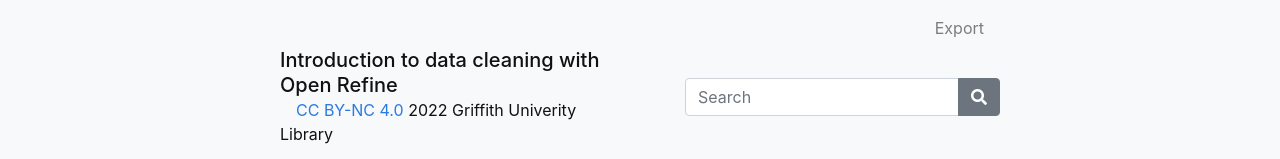
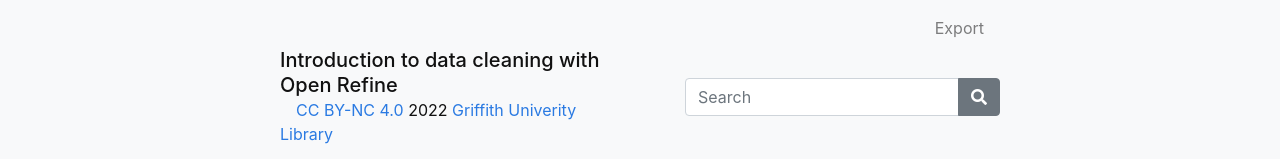
Before and after one commit to GriffithUniLibrary/data-cleaning-intro, a Jekyll site: the page built from index.md, in a window 1280 px wide. Shown: the part 1675-1834 px from the top of the page. Built offline with Jekyll 4.4.1, drawn with Linux system fonts in a browser that asks for light colours.

Commit message:
Update footer.html

```diff
--- a/_includes/footer.html
+++ b/_includes/footer.html
@@ -11,7 +11,7 @@
         <div class="col-md">
           <a class="h5" href="{{ '/' | absolute_url }}">{{ site.title }}</a>
           <br>
-          <span class="pl-3"><a href="https://creativecommons.org/licenses/by-nc/4.0/">CC BY-NC 4.0</a> {{ site.pub_year }} {{ site.author }}</span>
+          <span class="pl-3"><a href="https://creativecommons.org/licenses/by-nc/4.0/">CC BY-NC 4.0</a> {{ site.pub_year }} <a href="https://www.griffith.edu.au/library">{{ site.author }}</a></span>
         </div>
         <div class="col-md">
           {% if site.search == true %}
```
